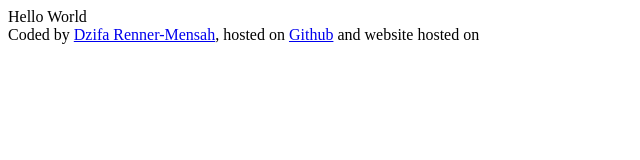
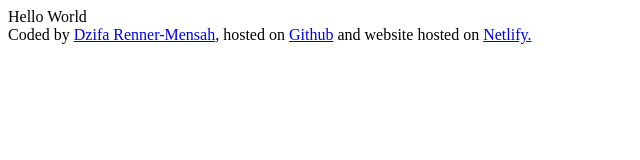
Before and after one commit to dzifarr/blue-app, a plain HTML site: page index.html in a window 1280 px wide. Shown: the full height of the page, 0-640 px from the left. Drawn offline with Linux system fonts and the light colour scheme.

Commit message:
updated the link

```diff
--- a/index.html
+++ b/index.html
@@ -11,7 +11,8 @@
     <footer>
       Coded by <a href="https://github.com/dzifarr/">Dzifa Renner-Mensah</a>,
       hosted on <a href="https://github.com/dzifarr/blue-app">Github</a> and
-      website hosted on <a href="https://the-blue-glow.netlify.app/"></a>
+      website hosted on
+      <a href="https://the-blue-glow.netlify.app/">Netlify.</a>
     </footer>
   </body>
 </html>
```
